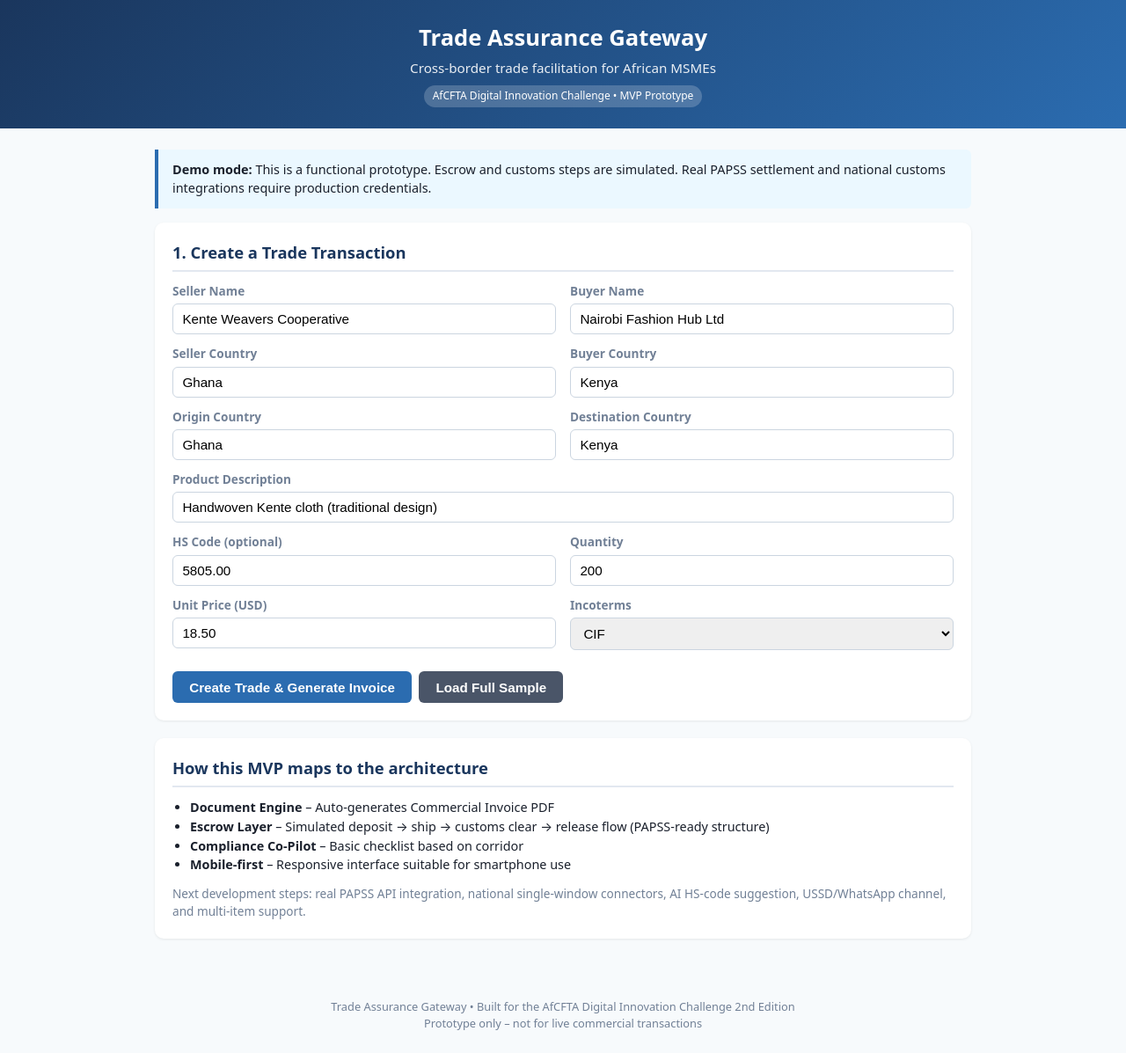
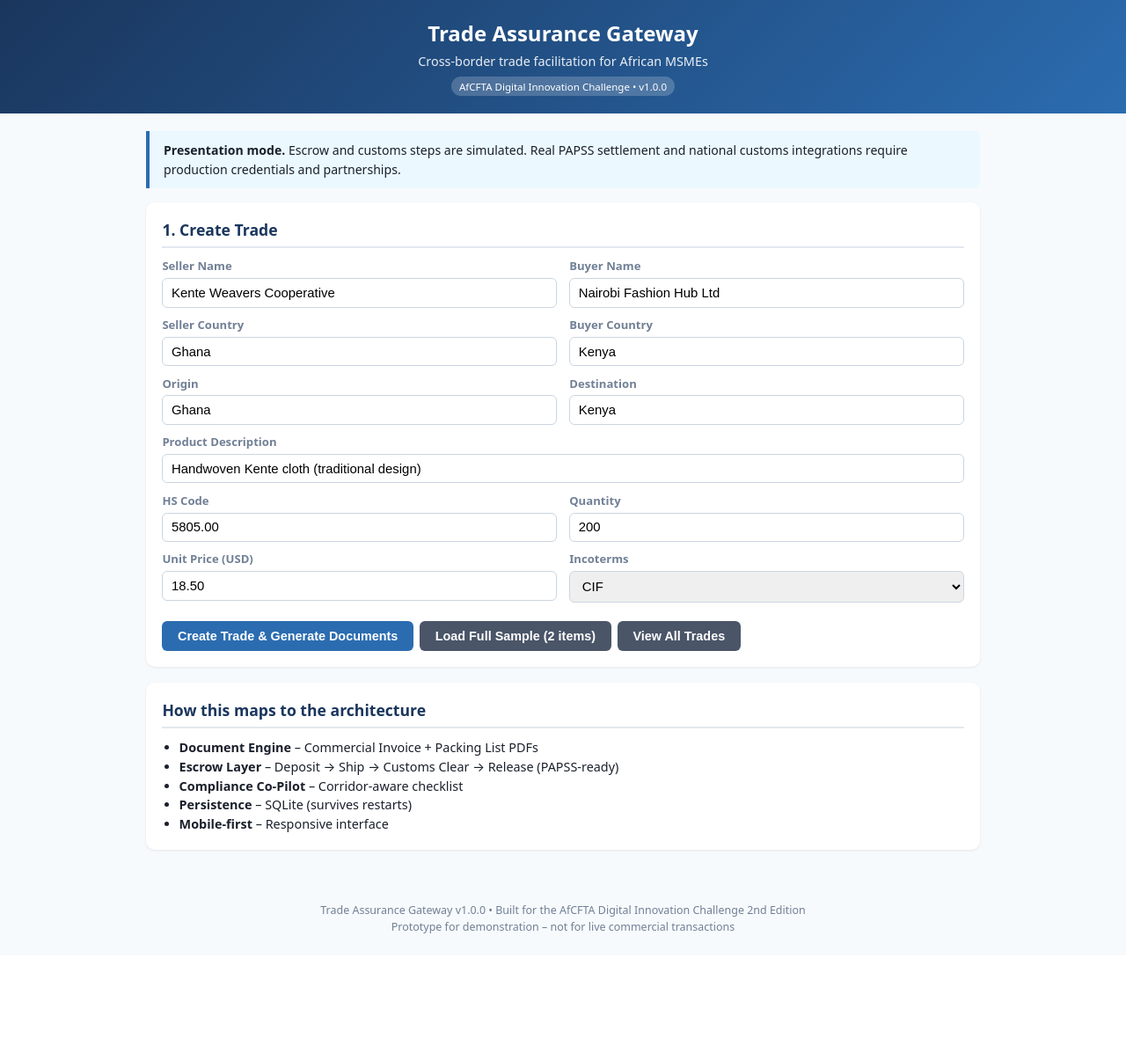
Before and after one commit to Brightwell-Dlamini/trade-assurance-gateway, a FastAPI app: page / in a window 1280 px wide. Shown: the whole page at 88% size. After the commit the page ends 1061 px from the top, so only its background shows below. Run offline with FastAPI, Linux system fonts and the light colour scheme.

Commit message:
v1.0.0 frontend: polished UI with multi-item sample, packing list download, trade list dashboard

```diff
--- a/templates/index.html
+++ b/templates/index.html
@@ -1,346 +1,184 @@
 <!DOCTYPE html>
 <html lang="en">
 <head>
-  <meta charset="UTF-8" />
-  <meta name="viewport" content="width=device-width, initial-scale=1.0" />
-  <title>Trade Assurance Gateway | AfCFTA MVP</title>
+<meta charset="UTF-8"/>
+<meta name="viewport" content="width=device-width, initial-scale=1.0"/>
+<title>Trade Assurance Gateway | AfCFTA</title>
 <style>
-    :root {
-      --primary: #1a365d;
-      --accent: #2b6cb0;
-      --success: #276749;
-      --warning: #c05621;
-      --bg: #f7fafc;
-      --card: #ffffff;
-      --text: #1a202c;
-      --muted: #718096;
-    }
-    * { box-sizing: border-box; margin: 0; padding: 0; }
-    body {
-      font-family: system-ui, -apple-system, "Segoe UI", Roboto, sans-serif;
-      background: var(--bg);
-      color: var(--text);
-      line-height: 1.5;
-    }
-    header {
-      background: linear-gradient(135deg, var(--primary), var(--accent));
-      color: white;
-      padding: 1.5rem 1rem;
-      text-align: center;
-    }
-    header h1 { font-size: 1.6rem; margin-bottom: 0.25rem; }
-    header p { opacity: 0.9; font-size: 0.95rem; }
-    .badge {
-      display: inline-block;
-      background: rgba(255,255,255,0.2);
-      padding: 0.2rem 0.6rem;
-      border-radius: 999px;
-      font-size: 0.75rem;
-      margin-top: 0.5rem;
-    }
-    main { max-width: 960px; margin: 0 auto; padding: 1.5rem 1rem; }
-    .card {
-      background: var(--card);
-      border-radius: 10px;
-      box-shadow: 0 1px 3px rgba(0,0,0,0.08);
-      padding: 1.25rem;
-      margin-bottom: 1.25rem;
-    }
-    .card h2 {
-      font-size: 1.15rem;
-      color: var(--primary);
-      margin-bottom: 0.75rem;
-      border-bottom: 2px solid #e2e8f0;
-      padding-bottom: 0.4rem;
-    }
-    .grid { display: grid; gap: 1rem; }
-    @media (min-width: 640px) {
-      .grid-2 { grid-template-columns: 1fr 1fr; }
-    }
-    label { display: block; font-size: 0.85rem; font-weight: 600; margin-bottom: 0.25rem; color: var(--muted); }
-    input, select, textarea {
-      width: 100%;
-      padding: 0.5rem 0.65rem;
-      border: 1px solid #cbd5e0;
-      border-radius: 6px;
-      font-size: 0.95rem;
-      margin-bottom: 0.75rem;
-    }
-    button {
-      background: var(--accent);
-      color: white;
-      border: none;
-      padding: 0.6rem 1.2rem;
-      border-radius: 6px;
-      font-weight: 600;
-      cursor: pointer;
-      font-size: 0.95rem;
-    }
-    button:hover { background: var(--primary); }
-    button.secondary { background: #4a5568; }
-    button.success { background: var(--success); }
-    button.warning { background: var(--warning); }
-    .actions { display: flex; flex-wrap: wrap; gap: 0.5rem; margin-top: 0.75rem; }
-    .status {
-      display: inline-block;
-      padding: 0.2rem 0.6rem;
-      border-radius: 999px;
-      font-size: 0.75rem;
-      font-weight: 600;
-      text-transform: uppercase;
-    }
-    .status-draft { background: #e2e8f0; color: #4a5568; }
-    .status-funded { background: #c6f6d5; color: #276749; }
-    .status-shipped { background: #bee3f8; color: #2b6cb0; }
-    .status-customs_cleared { background: #fefcbf; color: #975a16; }
-    .status-settled { background: #c6f6d5; color: #22543d; }
-    .status-disputed { background: #fed7d7; color: #9b2c2c; }
-    table { width: 100%; border-collapse: collapse; font-size: 0.9rem; }
-    th, td { padding: 0.5rem; text-align: left; border-bottom: 1px solid #e2e8f0; }
-    th { background: #edf2f7; font-size: 0.8rem; }
-    .muted { color: var(--muted); font-size: 0.85rem; }
-    .alert {
-      background: #ebf8ff;
-      border-left: 4px solid var(--accent);
-      padding: 0.75rem 1rem;
-      margin-bottom: 1rem;
-      border-radius: 0 6px 6px 0;
-      font-size: 0.9rem;
-    }
-    #result { display: none; }
-    .history-item { font-size: 0.85rem; padding: 0.35rem 0; border-bottom: 1px dashed #e2e8f0; }
-    footer {
-      text-align: center;
-      padding: 1.5rem;
-      font-size: 0.8rem;
-      color: var(--muted);
-    }
+:root{--p:#1a365d;--a:#2b6cb0;--s:#276749;--w:#c05621;--bg:#f7fafc;--c:#fff;--t:#1a202c;--m:#718096}
+*{box-sizing:border-box;margin:0;padding:0}
+body{font-family:system-ui,-apple-system,Segoe UI,Roboto,sans-serif;background:var(--bg);color:var(--t);line-height:1.5}
+header{background:linear-gradient(135deg,var(--p),var(--a));color:#fff;padding:1.25rem 1rem;text-align:center}
+header h1{font-size:1.5rem;margin-bottom:.2rem}
+header p{opacity:.9;font-size:.9rem}
+.badge{display:inline-block;background:rgba(255,255,255,.2);padding:.15rem .55rem;border-radius:999px;font-size:.72rem;margin-top:.4rem}
+main{max-width:980px;margin:0 auto;padding:1.25rem 1rem}
+.card{background:var(--c);border-radius:10px;box-shadow:0 1px 3px rgba(0,0,0,.08);padding:1.15rem;margin-bottom:1.1rem}
+.card h2{font-size:1.1rem;color:var(--p);margin-bottom:.7rem;border-bottom:2px solid #e2e8f0;padding-bottom:.35rem}
+.grid{display:grid;gap:.9rem}
+@media(min-width:640px){.grid-2{grid-template-columns:1fr 1fr}}
+label{display:block;font-size:.82rem;font-weight:600;margin-bottom:.2rem;color:var(--m)}
+input,select,textarea{width:100%;padding:.48rem .6rem;border:1px solid #cbd5e0;border-radius:6px;font-size:.93rem;margin-bottom:.65rem}
+button{background:var(--a);color:#fff;border:none;padding:.55rem 1.1rem;border-radius:6px;font-weight:600;cursor:pointer;font-size:.9rem}
+button:hover{background:var(--p)}
+button.sec{background:#4a5568}
+button.ok{background:var(--s)}
+button.warn{background:var(--w)}
+.actions{display:flex;flex-wrap:wrap;gap:.45rem;margin-top:.7rem}
+.status{display:inline-block;padding:.15rem .5rem;border-radius:999px;font-size:.72rem;font-weight:600;text-transform:uppercase}
+.status-draft{background:#e2e8f0;color:#4a5568}
+.status-funded{background:#c6f6d5;color:#276749}
+.status-shipped{background:#bee3f8;color:#2b6cb0}
+.status-customs_cleared{background:#fefcbf;color:#975a16}
+.status-settled{background:#c6f6d5;color:#22543d}
+.status-disputed{background:#fed7d7;color:#9b2c2c}
+.muted{color:var(--m);font-size:.83rem}
+.alert{background:#ebf8ff;border-left:4px solid var(--a);padding:.7rem 1rem;margin-bottom:1rem;border-radius:0 6px 6px 0;font-size:.88rem}
+#result,#list-section{display:none}
+.history-item{font-size:.84rem;padding:.3rem 0;border-bottom:1px dashed #e2e8f0}
+footer{text-align:center;padding:1.4rem;font-size:.78rem;color:var(--m)}
+.trade-row{display:flex;justify-content:space-between;align-items:center;padding:.55rem 0;border-bottom:1px solid #edf2f7;cursor:pointer}
+.trade-row:hover{background:#f7fafc}
 </style>
 </head>
 <body>
 <header>
   <h1>Trade Assurance Gateway</h1>
   <p>Cross-border trade facilitation for African MSMEs</p>
-    <div class="badge">AfCFTA Digital Innovation Challenge • MVP Prototype</div>
+  <div class="badge">AfCFTA Digital Innovation Challenge • v1.0.0</div>
 </header>
+<main>
+  <div class="alert"><strong>Presentation mode.</strong> Escrow and customs steps are simulated. Real PAPSS settlement and national customs integrations require production credentials and partnerships.</div>
 
-  <main>
-    <div class="alert">
-      <strong>Demo mode:</strong> This is a functional prototype. Escrow and customs steps are simulated.
-      Real PAPSS settlement and national customs integrations require production credentials.
-    </div>
-
-    <!-- Create Trade -->
-    <div class="card" id="create-section">
-      <h2>1. Create a Trade Transaction</h2>
-      <form id="trade-form">
+  <div class="card">
+    <h2>1. Create Trade</h2>
+    <form id="f">
       <div class="grid grid-2">
         <div>
-            <label>Seller Name</label>
-            <input name="seller_name" value="Kente Weavers Cooperative" required />
-            <label>Seller Country</label>
-            <input name="seller_country" value="Ghana" required />
+          <label>Seller Name</label><input name="sn" value="Kente Weavers Cooperative" required>
+          <label>Seller Country</label><input name="sc" value="Ghana" required>
         </div>
         <div>
-            <label>Buyer Name</label>
-            <input name="buyer_name" value="Nairobi Fashion Hub Ltd" required />
-            <label>Buyer Country</label>
-            <input name="buyer_country" value="Kenya" required />
+          <label>Buyer Name</label><input name="bn" value="Nairobi Fashion Hub Ltd" required>
+          <label>Buyer Country</label><input name="bc" value="Kenya" required>
         </div>
       </div>
       <div class="grid grid-2">
-          <div>
-            <label>Origin Country</label>
-            <input name="origin" value="Ghana" required />
+        <div><label>Origin</label><input name="orig" value="Ghana" required></div>
+        <div><label>Destination</label><input name="dest" value="Kenya" required></div>
       </div>
-          <div>
-            <label>Destination Country</label>
-            <input name="destination" value="Kenya" required />
-          </div>
-        </div>
-        <label>Product Description</label>
-        <input name="product" value="Handwoven Kente cloth (traditional design)" required />
+      <label>Product Description</label><input name="prod" value="Handwoven Kente cloth (traditional design)" required>
       <div class="grid grid-2">
-          <div>
-            <label>HS Code (optional)</label>
-            <input name="hs_code" value="5805.00" />
-          </div>
-          <div>
-            <label>Quantity</label>
-            <input name="quantity" type="number" value="200" step="0.01" required />
-          </div>
+        <div><label>HS Code</label><input name="hs" value="5805.00"></div>
+        <div><label>Quantity</label><input name="qty" type="number" value="200" step="0.01" required></div>
       </div>
       <div class="grid grid-2">
-          <div>
-            <label>Unit Price (USD)</label>
-            <input name="unit_price" type="number" value="18.50" step="0.01" required />
-          </div>
+        <div><label>Unit Price (USD)</label><input name="price" type="number" value="18.50" step="0.01" required></div>
         <div>
           <label>Incoterms</label>
-            <select name="incoterms">
-              <option>FOB</option>
-              <option selected>CIF</option>
-              <option>EXW</option>
-              <option>DDP</option>
-            </select>
+          <select name="inc"><option>FOB</option><option selected>CIF</option><option>EXW</option><option>DDP</option></select>
         </div>
       </div>
       <div class="actions">
-          <button type="submit">Create Trade & Generate Invoice</button>
-          <button type="button" class="secondary" onclick="loadSample()">Load Full Sample</button>
+        <button type="submit">Create Trade & Generate Documents</button>
+        <button type="button" class="sec" onclick="loadSample()">Load Full Sample (2 items)</button>
+        <button type="button" class="sec" onclick="showList()">View All Trades</button>
       </div>
     </form>
   </div>
 
-    <!-- Trade Result -->
+  <div class="card" id="list-section">
+    <h2>All Trades</h2>
+    <div id="trade-list"></div>
+  </div>
+
   <div class="card" id="result">
     <h2>2. Trade Details</h2>
-      <div id="trade-summary"></div>
-      <div class="actions" id="trade-actions"></div>
-      <h3 style="margin-top:1.25rem;font-size:1rem;color:var(--primary)">Compliance Checklist</h3>
-      <div id="checklist"></div>
-      <h3 style="margin-top:1.25rem;font-size:1rem;color:var(--primary)">Transaction History</h3>
-      <div id="history"></div>
+    <div id="sum"></div>
+    <div class="actions" id="acts"></div>
+    <h3 style="margin-top:1.1rem;font-size:1rem;color:var(--p)">Compliance Checklist</h3>
+    <div id="cl"></div>
+    <h3 style="margin-top:1.1rem;font-size:1rem;color:var(--p)">Transaction History</h3>
+    <div id="hist"></div>
   </div>
 
-    <!-- How it works -->
   <div class="card">
-      <h2>How this MVP maps to the architecture</h2>
-      <ul style="padding-left:1.25rem;font-size:0.9rem;">
-        <li><strong>Document Engine</strong> – Auto-generates Commercial Invoice PDF</li>
-        <li><strong>Escrow Layer</strong> – Simulated deposit → ship → customs clear → release flow (PAPSS-ready structure)</li>
-        <li><strong>Compliance Co-Pilot</strong> – Basic checklist based on corridor</li>
-        <li><strong>Mobile-first</strong> – Responsive interface suitable for smartphone use</li>
+    <h2>How this maps to the architecture</h2>
+    <ul style="padding-left:1.2rem;font-size:.9rem">
+      <li><strong>Document Engine</strong> – Commercial Invoice + Packing List PDFs</li>
+      <li><strong>Escrow Layer</strong> – Deposit → Ship → Customs Clear → Release (PAPSS-ready)</li>
+      <li><strong>Compliance Co-Pilot</strong> – Corridor-aware checklist</li>
+      <li><strong>Persistence</strong> – SQLite (survives restarts)</li>
+      <li><strong>Mobile-first</strong> – Responsive interface</li>
     </ul>
-      <p class="muted" style="margin-top:0.75rem;">
-        Next development steps: real PAPSS API integration, national single-window connectors,
-        AI HS-code suggestion, USSD/WhatsApp channel, and multi-item support.
-      </p>
   </div>
 </main>
-
 <footer>
-    Trade Assurance Gateway • Built for the AfCFTA Digital Innovation Challenge 2nd Edition<br />
-    Prototype only – not for live commercial transactions
+  Trade Assurance Gateway v1.0.0 • Built for the AfCFTA Digital Innovation Challenge 2nd Edition<br>
+  Prototype for demonstration – not for live commercial transactions
 </footer>
-
 <script>
-    const API = "";  // same origin
-
-    async function loadSample() {
-      const res = await fetch(API + "/api/demo/sample", { method: "GET" });
-      const trade = await res.json();
-      showTrade(trade);
+const API="";
+async function loadSample(){const r=await fetch(API+"/api/demo/sample");show(await r.json())}
+document.getElementById("f").onsubmit=async e=>{
+  e.preventDefault();
+  const fd=new FormData(e.target);
+  const body={
+    seller:{name:fd.get("sn"),country:fd.get("sc")},
+    buyer:{name:fd.get("bn"),country:fd.get("bc")},
+    items:[{description:fd.get("prod"),hs_code:fd.get("hs")||null,quantity:+fd.get("qty"),unit:"units",unit_price:+fd.get("price"),currency:"USD"}],
+    origin_country:fd.get("orig"),destination_country:fd.get("dest"),incoterms:fd.get("inc"),
+    payment_terms:"Escrow – release on customs clearance"
+  };
+  const r=await fetch(API+"/api/trades",{method:"POST",headers:{"Content-Type":"application/json"},body:JSON.stringify(body)});
+  show(await r.json());
+};
+function sc(s){return"status status-"+s}
+function show(t){
+  document.getElementById("result").style.display="block";
+  document.getElementById("list-section").style.display="none";
+  document.getElementById("sum").innerHTML=`
+    <p><strong>Trade ID:</strong> ${t.id}</p>
+    <p><strong>Status:</strong> <span class="${sc(t.status)}">${t.status}</span></p>
+    <p><strong>Seller:</strong> ${t.seller.name} (${t.seller.country})</p>
+    <p><strong>Buyer:</strong> ${t.buyer.name} (${t.buyer.country})</p>
+    <p><strong>Route:</strong> ${t.origin_country} → ${t.destination_country}</p>
+    <p><strong>Total:</strong> ${t.total_amount.toFixed(2)} ${t.currency}</p>
+    <p><strong>Escrow:</strong> ${t.escrow_balance.toFixed(2)} ${t.currency}</p>
+    <p class="muted">Created: ${new Date(t.created_at).toLocaleString()}</p>`;
+  let b=`
+    <a href="/api/trades/${t.id}/documents/invoice" target="_blank"><button>Download Invoice PDF</button></a>
+    <a href="/api/trades/${t.id}/documents/packing-list" target="_blank"><button class="sec">Download Packing List PDF</button></a>`;
+  if(t.status==="draft") b+=`<button class="ok" onclick="act('${t.id}','deposit')">Simulate Escrow Deposit (PAPSS)</button>`;
+  if(t.status==="funded") b+=`<button onclick="act('${t.id}','ship')">Mark as Shipped</button>`;
+  if(t.status==="shipped"||t.status==="funded") b+=`<button class="warn" onclick="act('${t.id}','customs_clear')">Simulate Customs Clearance</button>`;
+  if(t.status==="customs_cleared") b+=`<button class="ok" onclick="act('${t.id}','release')">Release Funds to Seller</button>`;
+  document.getElementById("acts").innerHTML=b;
+  document.getElementById("cl").innerHTML="<ul style='padding-left:1.15rem;font-size:.88rem'>"+
+    (t.compliance_checklist||[]).map(c=>`<li>${c.item} – <em>${c.status}</em>${c.required?" (required)":""}</li>`).join("")+"</ul>";
+  document.getElementById("hist").innerHTML=(t.history||[]).map(h=>
+    `<div class="history-item"><strong>${h.event}</strong> – ${new Date(h.timestamp).toLocaleString()}
+     ${h.notes?`<br><span class="muted">${h.notes}</span>`:""}
+     ${h.amount?`<br><span class="muted">Amount: ${h.amount}</span>`:""}</div>`).join("");
+  document.getElementById("result").scrollIntoView({behavior:"smooth"});
 }
-
-    document.getElementById("trade-form").addEventListener("submit", async (e) => {
-      e.preventDefault();
-      const fd = new FormData(e.target);
-      const body = {
-        seller: {
-          name: fd.get("seller_name"),
-          country: fd.get("seller_country")
-        },
-        buyer: {
-          name: fd.get("buyer_name"),
-          country: fd.get("buyer_country")
-        },
-        items: [{
-          description: fd.get("product"),
-          hs_code: fd.get("hs_code") || null,
-          quantity: parseFloat(fd.get("quantity")),
-          unit: "units",
-          unit_price: parseFloat(fd.get("unit_price")),
-          currency: "USD"
-        }],
-        origin_country: fd.get("origin"),
-        destination_country: fd.get("destination"),
-        incoterms: fd.get("incoterms"),
-        payment_terms: "Escrow – release on customs clearance"
-      };
-
-      const res = await fetch(API + "/api/trades", {
-        method: "POST",
-        headers: { "Content-Type": "application/json" },
-        body: JSON.stringify(body)
-      });
-      const trade = await res.json();
-      showTrade(trade);
-    });
-
-    function statusClass(status) {
-      return "status status-" + status.replace(/\s+/g, "_");
+async function act(id,a){
+  const r=await fetch(API+`/api/trades/${id}/escrow`,{method:"POST",headers:{"Content-Type":"application/json"},body:JSON.stringify({action:a})});
+  if(!r.ok){alert((await r.json()).detail||"Failed");return}
+  show(await r.json());
 }
-
-    function showTrade(trade) {
-      document.getElementById("result").style.display = "block";
-      const summary = document.getElementById("trade-summary");
-      summary.innerHTML = `
-        <p><strong>Trade ID:</strong> ${trade.id}</p>
-        <p><strong>Status:</strong> <span class="${statusClass(trade.status)}">${trade.status}</span></p>
-        <p><strong>Seller:</strong> ${trade.seller.name} (${trade.seller.country})</p>
-        <p><strong>Buyer:</strong> ${trade.buyer.name} (${trade.buyer.country})</p>
-        <p><strong>Route:</strong> ${trade.origin_country} → ${trade.destination_country}</p>
-        <p><strong>Total:</strong> ${trade.total_amount.toFixed(2)} ${trade.currency}</p>
-        <p><strong>Escrow Balance:</strong> ${trade.escrow_balance.toFixed(2)} ${trade.currency}</p>
-        <p class="muted">Created: ${new Date(trade.created_at).toLocaleString()}</p>
-      `;
-
-      // Actions based on status
-      const actions = document.getElementById("trade-actions");
-      let buttons = `
-        <a href="/api/trades/${trade.id}/documents/invoice" target="_blank">
-          <button type="button">Download Commercial Invoice (PDF)</button>
-        </a>
-      `;
-      if (["draft", "awaiting_payment"].includes(trade.status)) {
-        buttons += `<button class="success" onclick="doEscrow('${trade.id}', 'deposit')">Simulate Escrow Deposit (PAPSS)</button>`;
+async function showList(){
+  const trades=await (await fetch(API+"/api/trades")).json();
+  document.getElementById("list-section").style.display="block";
+  document.getElementById("result").style.display="none";
+  document.getElementById("trade-list").innerHTML=trades.length?trades.map(t=>
+    `<div class="trade-row" onclick="loadOne('${t.id}')">
+      <div><strong>${t.id}</strong> • ${t.seller.name} → ${t.buyer.name}<br>
+      <span class="muted">${t.origin_country} → ${t.destination_country} • ${t.total_amount.toFixed(2)} ${t.currency}</span></div>
+      <span class="${sc(t.status)}">${t.status}</span>
+    </div>`).join(""):"<p class='muted'>No trades yet. Create one or load the sample.</p>";
 }
-      if (trade.status === "funded") {
-        buttons += `<button onclick="doEscrow('${trade.id}', 'ship')">Mark as Shipped</button>`;
-      }
-      if (["shipped", "funded"].includes(trade.status)) {
-        buttons += `<button class="warning" onclick="doEscrow('${trade.id}', 'customs_clear')">Simulate Customs Clearance</button>`;
-      }
-      if (["customs_cleared", "delivered"].includes(trade.status)) {
-        buttons += `<button class="success" onclick="doEscrow('${trade.id}', 'release')">Release Funds to Seller</button>`;
-      }
-      actions.innerHTML = buttons;
-
-      // Checklist
-      const cl = document.getElementById("checklist");
-      if (trade.compliance_checklist) {
-        cl.innerHTML = "<ul style='padding-left:1.2rem;font-size:0.9rem;'>" +
-          trade.compliance_checklist.map(c =>
-            `<li>${c.item} – <em>${c.status}</em>${c.required ? " (required)" : ""}</li>`
-          ).join("") + "</ul>";
-      }
-
-      // History
-      const hist = document.getElementById("history");
-      hist.innerHTML = trade.history.map(h =>
-        `<div class="history-item"><strong>${h.event}</strong> – ${new Date(h.timestamp).toLocaleString()}
-         ${h.notes ? `<br/><span class="muted">${h.notes}</span>` : ""}
-         ${h.amount ? `<br/><span class="muted">Amount: ${h.amount}</span>` : ""}</div>`
-      ).join("");
-
-      document.getElementById("result").scrollIntoView({ behavior: "smooth" });
-    }
-
-    async function doEscrow(tradeId, action) {
-      const res = await fetch(API + `/api/trades/${tradeId}/escrow`, {
-        method: "POST",
-        headers: { "Content-Type": "application/json" },
-        body: JSON.stringify({ action })
-      });
-      if (!res.ok) {
-        const err = await res.json();
-        alert(err.detail || "Action failed");
-        return;
-      }
-      const trade = await res.json();
-      showTrade(trade);
-    }
+async function loadOne(id){show(await (await fetch(API+"/api/trades/"+id)).json())}
 </script>
 </body>
 </html>
```
Lines whose indentation alone changed are shown as unchanged.
